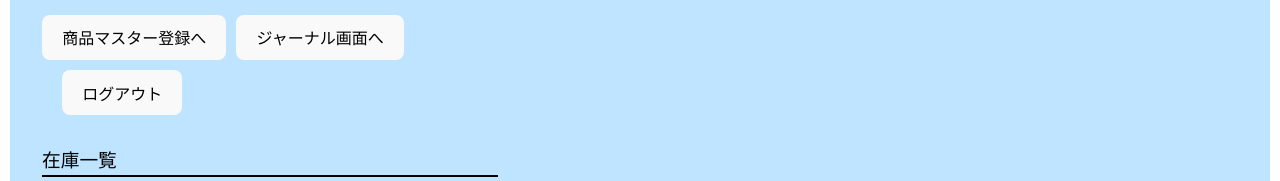
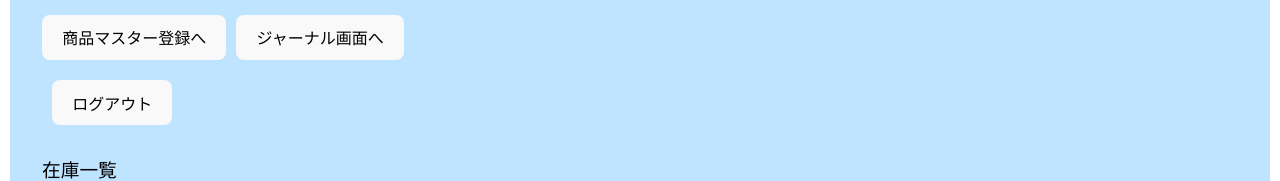
Before and after one commit to fu3nori/react_zaiko, a React (Vite) app in the folder client/: page /zaiko in a window 1280 px wide. Shown: the part 143-324 px from the top of the page. Built offline with nearby package versions, Linux system fonts and the light colour scheme; no server answers; sample sign-in values are in the browser's storage.

Commit message:
レイアウト修正

```diff
--- a/client/src/pages/Zaiko.jsx
+++ b/client/src/pages/Zaiko.jsx
@@ -104,7 +104,7 @@ function Zaiko() {
             <div style={{ paddingLeft: 10, margin: 10 }}>
                 <button onClick={goToJournal}>ジャーナル画面へ</button>
             </div>
-            <div style={{ paddingLeft: 10, margin: 10 }}>
+            <div style={{ paddingTop: 10, margin: 10 }}>
                 <button onClick={handleLogout}>ログアウト</button>
             </div>
             <h3 style={{ marginTop: '2rem', borderBottom: '2px solid black' }} className="title">
```
